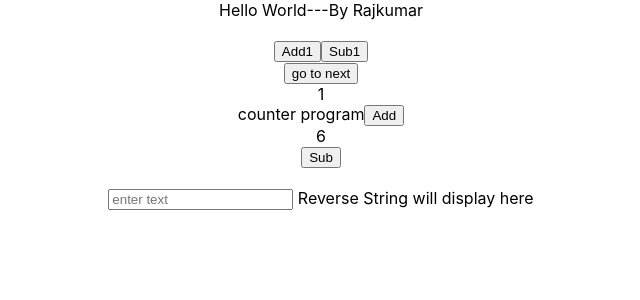
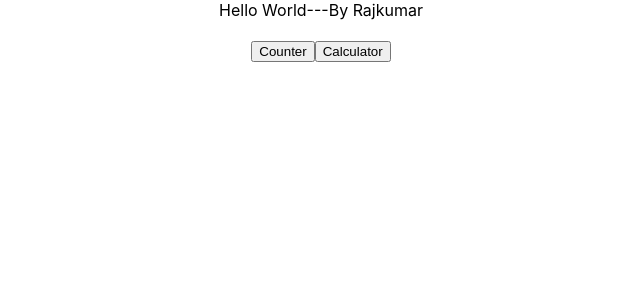
Before and after one commit to RajkumarKundu1992/MyReactApp, a React (Create React App) app: page / in a window 1280 px wide. Shown: the top 300 px of the page, without its empty margins (319-959 px from the left). Built offline with nearby package versions, Linux system fonts and the light colour scheme.

Commit message:
implement calculator and reverseString(using state)

```diff
--- a/src/components/Button.js
+++ b/src/components/Button.js
@@ -1,12 +1,35 @@
 import React, { Component } from 'react'
 
 export default class Button extends Component {
+    constructor() {
+        super();
+        this.state = { result: "" }
+    }
     render() {
         return (
             <div>
-                <button>click</button><br />
+
+                <input type="text" id="res" value={this.state.result} />
+                <button onClick={() => this.setState({ result: eval(this.state.result) })}>=</button><br />
+                <button onClick={() => this.setState({ result: this.state.result + 1 })}>1</button>
+                <button onClick={() => this.setState({ result: this.state.result + 2 })}>2</button>
+                <button onClick={() => this.setState({ result: this.state.result + 3 })}>3</button><br />
+                <button onClick={() => this.setState({ result: this.state.result + 4 })}>4</button>
+                <button onClick={() => this.setState({ result: this.state.result + 5 })}>5</button>
+                <button onClick={() => this.setState({ result: this.state.result + 6 })}>6</button><br />
+                <button onClick={() => this.setState({ result: this.state.result + 7 })}>7</button>
+                <button onClick={() => this.setState({ result: this.state.result + 8 })}>8</button>
+                <button onClick={() => this.setState({ result: this.state.result + 9 })}>9</button>
+                <button onClick={() => this.setState({ result: this.state.result + 0 })}>0</button><br />
+                <button onClick={() => this.setState({ result: this.state.result + "+" })}>+</button>
+                <button onClick={() => this.setState({ result: this.state.result + 1 })}>-</button>
+                <button onClick={() => this.setState({ result: this.state.result + 1 })}>*</button>
+                <button onClick={() => this.setState({ result: this.state.result + 1 })}>/</button><br />
+
+
                 <label></label>
             </div>
-        )
+        );
     }
+
 }
--- a/src/components/Counter.js
+++ b/src/components/Counter.js
@@ -3,8 +3,12 @@ import React, { Component } from 'react'
 export default class Counter extends Component {
     constructor(props) {
         super(props);
-        this.state = { counter: props.myValue }
-
+        this.state = {
+            counter: props.myValue,
+            value: "rajkumar",
+            reverse: "Help me reverse"
+        }
+        this.handleChange = this.handleChange.bind(this);
     }
 
     render() {
@@ -14,13 +18,26 @@ export default class Counter extends Component {
                 <button onClick={() => this.setState({ counter: this.state.counter + 1 })}>Add</button ><br />
                 <label id="num">{this.state.counter}</label><br />
                 <button onClick={() => this.setState({ counter: this.state.counter - 1 })} > Sub</button><br /><br />
-                <input id="txt" type="text" name="text" placeholder="enter text" onChange={reverseInput} />
+                <input id="txt" type="text" name="text" value={this.state.value} onChange={this.handleChange} />
 
-                <label id="lbl"> Reverse String will display here</label>
+                <label id="lbl"> {this.getReverse()}</label>
+                <label id="lbl"> {this.state.reverse}</label>
             </div>
 
 
         )
+    }
+
+    handleChange(e) {
+        this.setState({ value: e.target.value })
+    }
+
+    getReverse() {
+        let returnVal = this.state.value;
+        let spl = returnVal.split("");
+        let rev = spl.reverse();
+        returnVal = rev.join("");
+        return returnVal;
     }
 
 }
@@ -29,15 +46,7 @@ function handleClick() {
 }
 
 
-function reverseInput(r) {
-    var a = document.getElementById("txt").value;
-    // document.getElementById("lbl").textContent = a.split('').reverse().join('');
-    var o = '';
-    for (var i = a.length - 1; i >= 0; i--)
-        o += a[i];
 
-    document.getElementById("lbl").textContent = o;
-}
 // var n = 0;
 
 // function inc() {
--- a/src/components/Main.js
+++ b/src/components/Main.js
@@ -5,33 +5,22 @@ import Button from './Button';
 export default class Main extends Component {
     constructor() {
         super();
-        this.state = { currentComponent: 1 };
+        this.state = { currentComponent: null };
         this.handlePage = {}
     }
     render() {
         return (
             <div>
-                <button onClick={() => this.setState({ currentComponent: this.state.currentComponent + 1 })}>Add1</button>
-                <button onClick={() => this.setState({ currentComponent: this.state.currentComponent - 1 })}>Sub1</button>
-
+                <button onClick={() => this.setState({ currentComponent: "counter" })}>Counter</button>
+                <button onClick={() => this.setState({ currentComponent: "calci" })}>Calculator</button>
 
                 <br />
-                <button onClick="">go to next</button>
-
-
-                <br />
-
                 {
-                    this.state.currentComponent
+                    this.state.currentComponent === "counter" ? <Counter myValue={6} title="counter program" /> : null
                 }
                 {
-                    this.state.currentComponent === 1 ? <Counter myValue={6} title="counter program" /> : null
+                    this.state.currentComponent === "calci" ? <Button /> : null
                 }
-
-                {
-                    this.state.currentComponent === 2 ? <Button /> : null
-                }
-
             </div>
         )
     }
```
